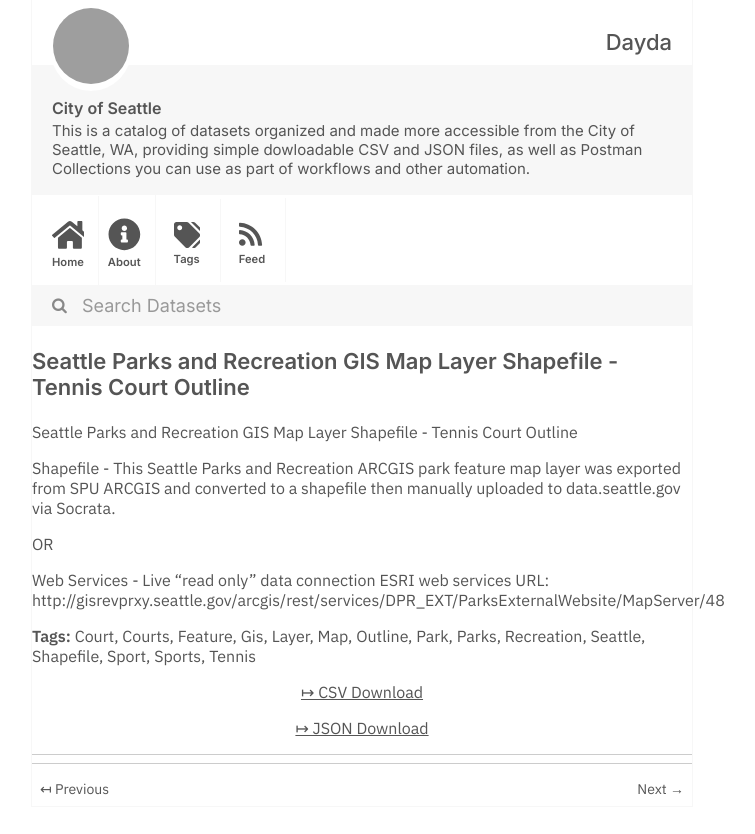
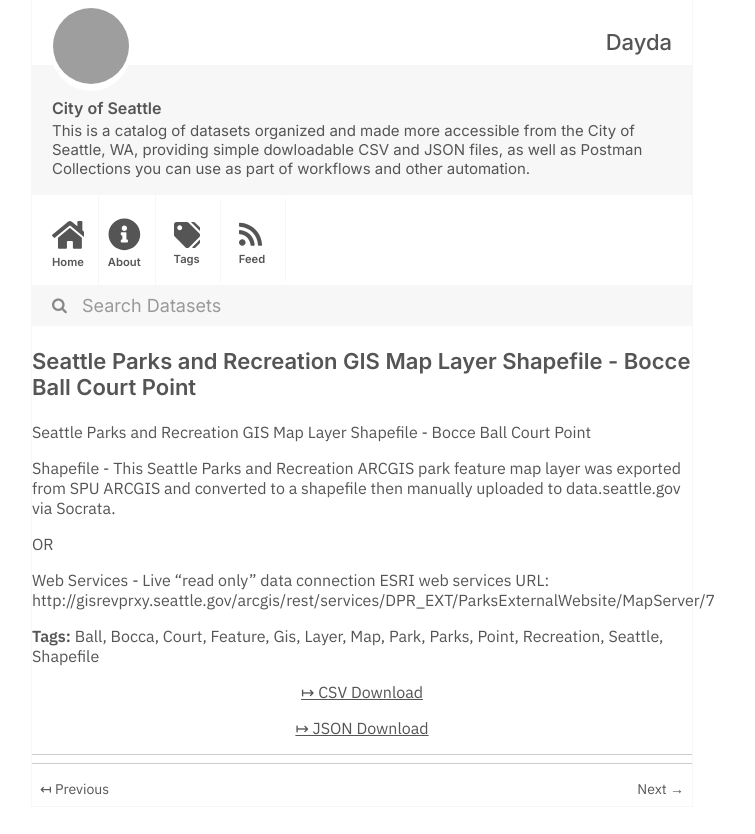
Before and after one commit to dayda-entities/city-of-seattle, a Jekyll site: the page built from _posts/2020-11-10-seattle-parks-and-recreation-g.md, in a window 1280 px wide, cut to the strip 0-834 px from the top of the page. Shown: the whole strip, without its empty margins (278-1033 px from the left). Built offline with Jekyll 4.4.1, drawn with Linux system fonts in a browser that asks for light colours; grey boxes are pictures that could not be loaded.

Commit message:
Publish Data

```diff
--- a/_posts/2020-11-10-seattle-parks-and-recreation-g.md
+++ b/_posts/2020-11-10-seattle-parks-and-recreation-g.md
@@ -1,36 +1,34 @@
 ---
-title: Seattle Parks and Recreation GIS Map Layer Shapefile - Tennis Court Outline
-created: '2020-11-10T16:58:57.439380'
-modified: '2020-11-10T16:58:57.439387'
+title: Seattle Parks and Recreation GIS Map Layer Shapefile - Bocce Ball Court Point
+created: '2020-11-10T16:59:08.651475'
+modified: '2020-11-10T16:59:08.651482'
 state: active
 type: dataset
 tags:
+  - Ball
+  - Bocca
   - Court
-  - Courts
   - Feature
   - Gis
   - Layer
   - Map
-  - Outline
   - Park
   - Parks
+  - Point
   - Recreation
   - Seattle
   - Shapefile
-  - Sport
-  - Sports
-  - Tennis
 groups:
   - Local Government
-csv_url: 'https://data.seattle.gov/api/views/agb7-rh9h/rows.csv?accessType=DOWNLOAD'
-json_url: 'https://data.seattle.gov/api/views/agb7-rh9h/rows.json?accessType=DOWNLOAD'
+csv_url: 'https://data.seattle.gov/api/views/vefj-ncdf/rows.csv?accessType=DOWNLOAD'
+json_url: 'https://data.seattle.gov/api/views/vefj-ncdf/rows.json?accessType=DOWNLOAD'
 layout: post
 
 ---
-Seattle Parks and Recreation GIS Map Layer Shapefile - Tennis Court Outline
+Seattle Parks and Recreation GIS Map Layer Shapefile - Bocce Ball Court Point
 
 Shapefile - This Seattle Parks and Recreation ARCGIS park feature map layer was exported from SPU ARCGIS and converted to a shapefile then manually uploaded to data.seattle.gov via Socrata.
 
 OR
 
-Web Services - Live "read only" data connection ESRI web services URL: http://gisrevprxy.seattle.gov/arcgis/rest/services/DPR_EXT/ParksExternalWebsite/MapServer/48
+Web Services - Live "read only" data connection ESRI web services URL: http://gisrevprxy.seattle.gov/arcgis/rest/services/DPR_EXT/ParksExternalWebsite/MapServer/7
```
